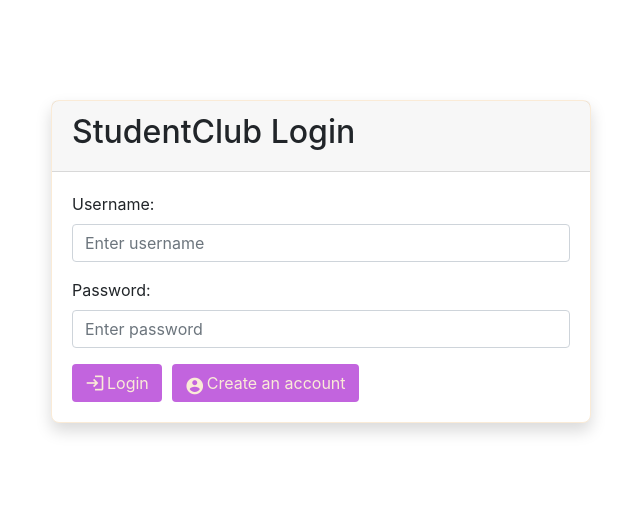
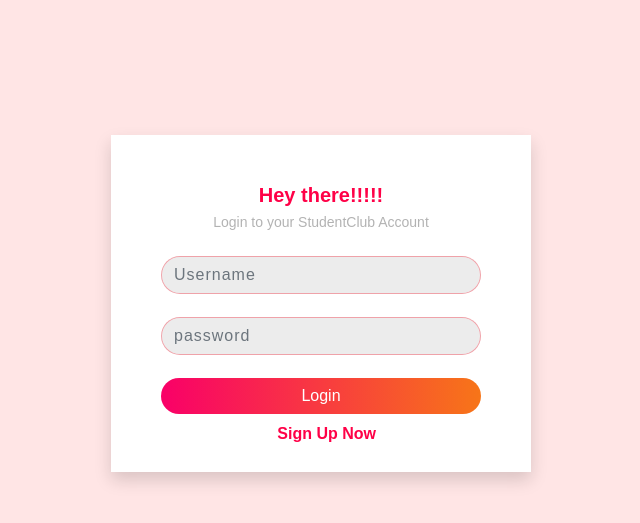
Before and after one commit to ATHIRAREJI/MSC_PROJECT, a Django app: page /user/login/ in a window 1280 px wide. Shown: the top 523 px of the page, without its empty margins (319-959 px from the left). Run offline with Django 4.2, Linux system fonts and the light colour scheme; some libraries are stand-ins or nearby versions.

Commit message:
Added message , changed login page, changednavbar design

```diff
--- a/message/urls.py
+++ b/message/urls.py
@@ -1,6 +1,10 @@
 from django.urls import path
-from message.views import UserInbox
+from message.views import UserInbox,GetDirectMessage,SendMessage,SearchUser,NewMessage
 
 urlpatterns = [
     path('', UserInbox, name='inbox'),
+    path('dm/<username>', GetDirectMessage, name="dm"),
+    path('send',SendMessage, name="send"),
+    path('search',SearchUser, name="search-user"),
+    path('message/<username>',NewMessage,name="newmessage")
 ]
--- a/templates/login.html
+++ b/templates/login.html
@@ -11,68 +11,123 @@
       rel="stylesheet">
     <title>StudentClub</title>
     <style>
-        button.login, a.signup {
-            display: flex;
-            align-items: center;
-        }
-
-        div.btns {
-            display: flex;
-            align-items: center;
+        body {
+            font-family: Arial, Helvetica, sans-serif;
+            background-color: rgba(255, 1, 1, 0.1)
         }
 
         .card {
-            margin: 0 auto; /* Added */
-            float: none; /* Added */
-            margin-bottom: 10px; /* Added */
+            border: none;
+            border-radius: 0;
+            width: 420px !important;
+            margin: 0 auto
         }
 
-         .material-icons {
-            color: antiquewhite; font-size: 20px;
-            margin-right: 2px;
+        .signup {
+            display: flex;
+            flex-flow: column;
+            justify-content: center;
+            padding: 10px 50px
         }
+
+        a{
+            text-decoration:none !important;
+        }
+
+        h5 {
+            color: #ff0147;
+            margin-bottom: 3px;
+            font-weight: bold
+        }
+
+        small {
+            color: rgba(0, 0, 0, 0.3)
+        }
+
+        input {
+            width: 100%;
+            display: block;
+            margin-bottom: 7px
+        }
+
+        .form-control {
+            border: 1px solid #dc354575;
+            border-radius: 30px;
+            background-color: rgba(0, 0, 0, .075);
+            letter-spacing: 1px
+        }
+
+        .form-control:focus {
+            border: 0.5px solid #dc354575;
+            border-radius: 30px;
+            box-shadow: none;
+            background-color: rgba(0, 0, 0, .075);
+            color: #000;
+            letter-spacing: 1px
+        }
+
+        .btn {
+            display: block;
+            width: 100%;
+            border-radius: 30px;
+            border: none;
+            background: linear-gradient(to right, rgba(249, 0, 104, 1) 0%, rgba(247, 117, 24, 1) 100%);
+            background: -webkit-linear-gradient(left, rgba(249, 0, 104, 1) 0%, rgba(247, 117, 24, 1) 100%)
+        }
+
+        .text-left {
+            color: rgba(0, 0, 0, 0.3);
+            font-weight: 400
+        }
+
+        .text-right {
+            color: #ff0147;
+            font-weight: bold
+        }
+
+        span.text-center {
+            color: rgba(0, 0, 0, 0.3)
+        }
+
     </style>
   </head>
   <body>
     <div class="container">
-        <div class="row">
-            <div class="col-md-6 offset-md-3" style="margin-top: 100px;">
-                <div class="card shadow" style="border-color: antiquewhite; border-radius: 8px;">
-                    <div class="card-header">
-                        <h2>StudentClub Login</h2>
+        <div class="row" style="margin-top: 10%; height: 400px;">
+            <div class="col-md-6 mx-auto py-4 px-0">
+                <div class="card p-0 shadow">
+                    <div class="card-title text-center">
+                        <h5 class="mt-5">Hey there!!!!!</h5> <small class="para">Login to your StudentClub Account</small>
+
                         {% if form.errors %}
                         <span style="color: red; font-style: bold;">Your username and password did not match</span>
                         {% endif %}
+
                     </div>
-                    <div class="card-body">
-                        <form action="" method="post" role="form">
+                    <form class="signup">
                         {% csrf_token %}
                         <div class="form-group">
-                            <label for="username">Username:</label>
-                            <input type="username" class="form-control" id="username" placeholder="Enter username" name="username">
+                            <input type="text" class="form-control" placeholder="Username" name="username">
                         </div>
                         <div class="form-group">
-                            <label for="password">Password:</label>
-                            <input type="password" class="form-control" id="password" placeholder="Enter password" name="password">
+                            <input type="password" class="form-control" placeholder="password" name="password">
                         </div>
-                        <div class="btns" style="text-align: center;">
-                            <button type="submit" value="login" class="btn login" style="background-color: #C264DE; color: antiquewhite;"><span class="material-icons" >
-                                login
-                                </span>Login</button>
 
+                        <button type="button" class="btn btn-primary">Login</button>
+                        <div class="row">
+                            <!-- <div class="col-6 col-sm-6">
+                                <a href="#"><p class="text-left pt-2 ml-1">Forgot password?</p></a>
+                            </div> -->
                             <input type="hidden" name="next" value="{{next}}">
-                                <a href="{% url 'signup' %}"  class="btn signup" style="background-color: #C264DE; margin-left: 10px;color: antiquewhite;"><span class="material-icons" style="margin-bottom: -5px;">
-                                    account_circle
-                                    </span>
-                                    Create an account
-                                </a>
-                            </form>
+                            <div class="col-6 col-sm-6" style="margin-left:20%;">
+                               <a href="{% url 'signup' %}"> <p class="text-right pt-2">Sign Up Now</p></a>
+                            </div>
                         </div>
                     </form>
                 </div>
             </div>
         </div>
-        </div>
+
     </div>
     </body>
 </html>
```
Also changed, not shown: message/models.py (+4 -4 lines), message/views.py (+70 -1 lines), templates/base.html (+25 -40 lines), templates/message.html (+17 -11 lines), templates/search_user.html (added, +157 -0 lines), message/migrations/0003_rename_body_message_message.py (added). Lines whose indentation alone changed are shown as unchanged.
